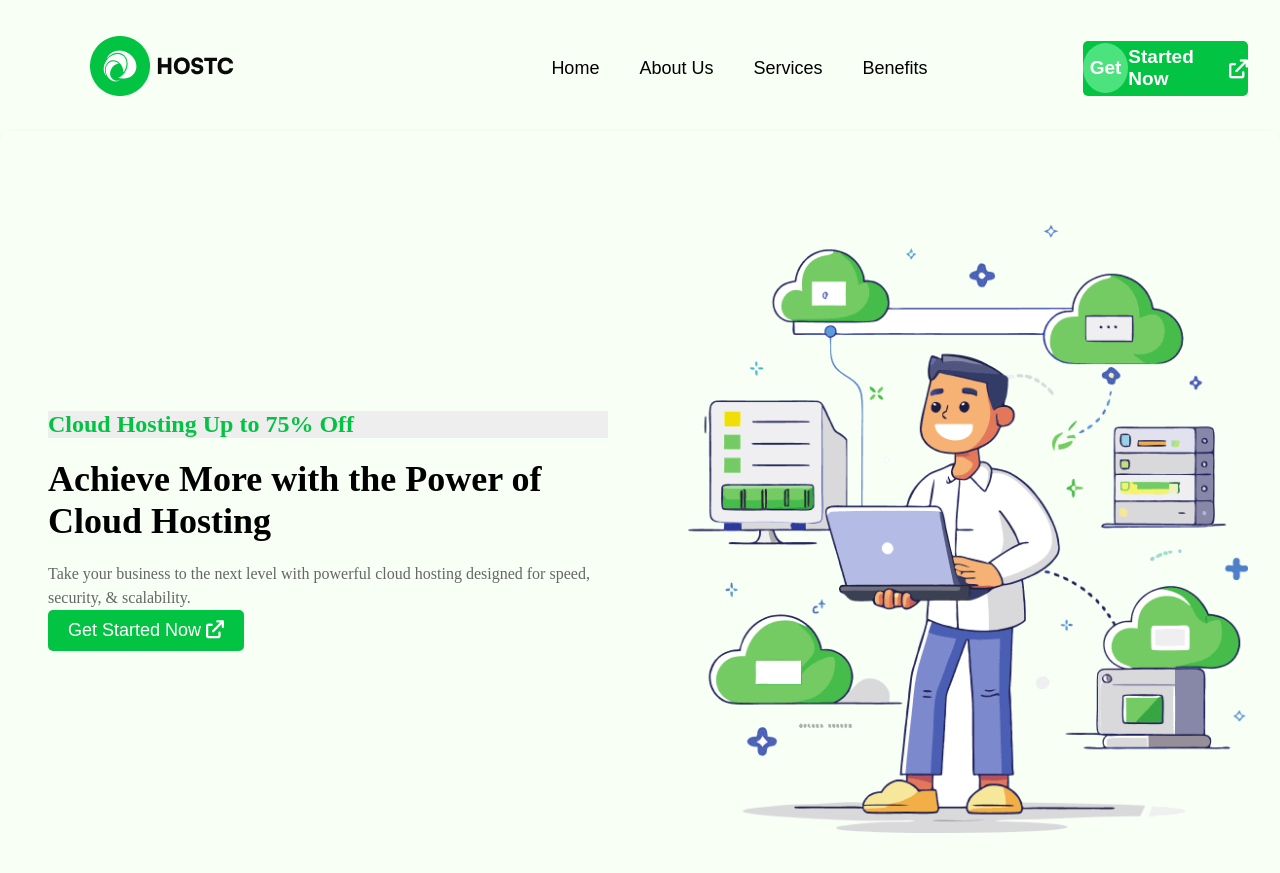
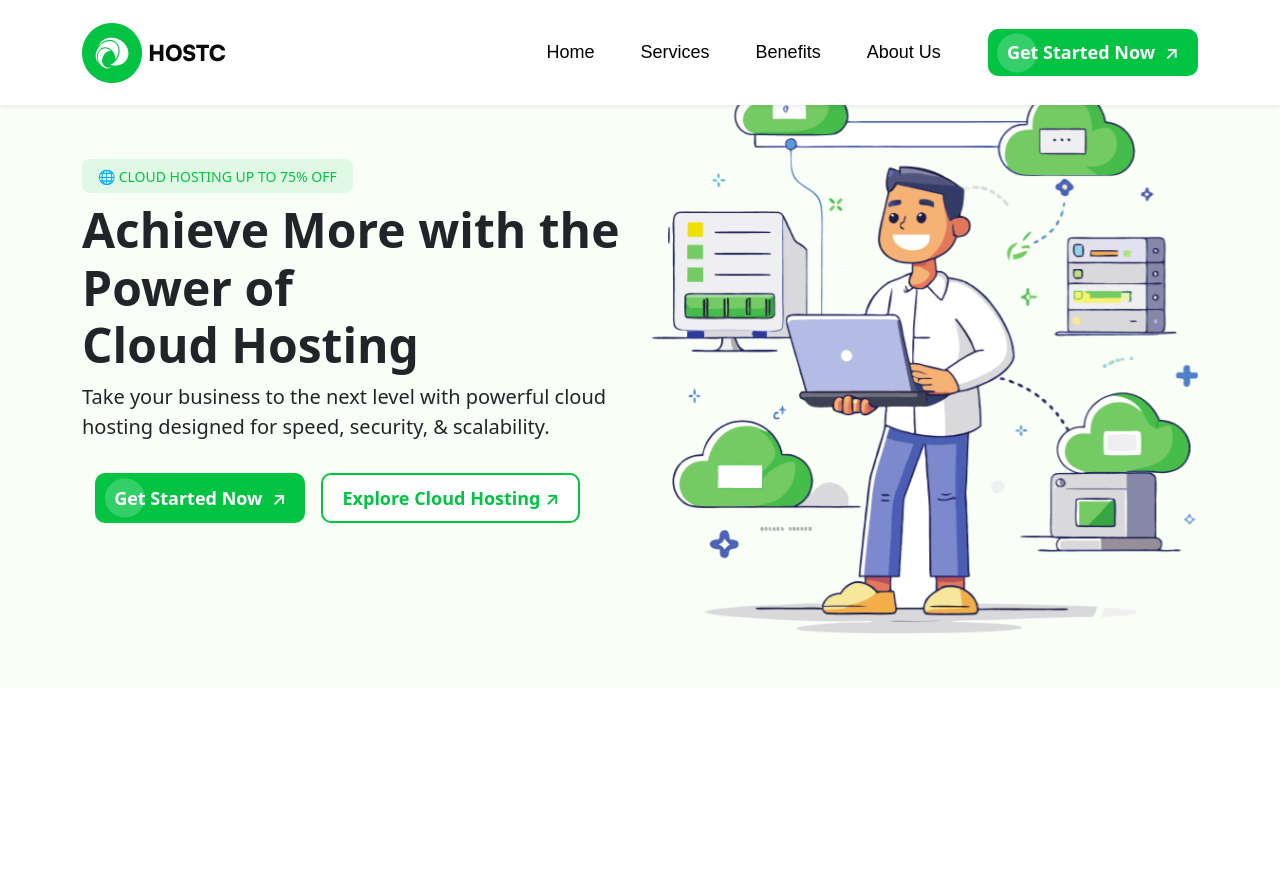
Before and after one commit to mishra-naveen-dev/website-hostc, a plain HTML site: page index.html in a window 1280 px wide. After the commit the page ends 800 px from the top, so only its background shows below. Drawn offline with nearby package versions, Linux system fonts and the light colour scheme.

Commit message:
upgrade the page

```diff
--- a/index.html
+++ b/index.html
@@ -2,75 +2,94 @@
 <html lang="en">
 
 <head>
-    <meta charset="UTF-8" />
-    <meta name="viewport" content="width=device-width, initial-scale=1.0" />
-    <title>HOSTC - Cloud Hosting</title>
-    <link rel="stylesheet" href="styles.css" />
-    <link rel="stylesheet" href="https://cdnjs.cloudflare.com/ajax/libs/font-awesome/6.0.0/css/all.min.css" />
+    <meta charset="UTF-8">
+    <meta name="viewport" content="width=device-width, initial-scale=1.0">
+    <link rel="stylesheet" href="./styles.css">
+    <!-- Bootstrap CSS -->
+    <link href="https://cdn.jsdelivr.net/npm/bootstrap@5.3.3/dist/css/bootstrap.min.css" rel="stylesheet">
+
+    <!-- Bootstrap JS -->
+    <script src="https://cdn.jsdelivr.net/npm/bootstrap@5.3.3/dist/js/bootstrap.bundle.min.js"></script>
+
+    <title>Hostc</title>
 </head>
 
 <body>
+    <!-- header -->
+    <header>
+        <nav class="navbar navbar-expand-lg navbar-light bg-white shadow-sm py-3">
+            <div class="container">
+                <!-- Logo -->
+                <a class="navbar-brand fw-bold text-primary" href="#">
+                    <img src="./image/header-logo6.png" alt="">
+                </a>
 
-    <!-- Header -->
-    <header>
-        <div class="header-container">
-            <div class="imgdiv">
-                <img src="./image/header-logo6.png" alt="HOSTC Logo" class="logo" />
-            </div>
-            <nav class="navbar">
-                <ul class="nav-links ">
-                    <li><a href="#">Home</a></li>
-                    <li><a href="#">About Us</a></li>
-                    <li><a href="#">Services</a></li>
-                    <li><a href="#">Benefits</a></li>
-                </ul>
-            </nav>
-            <div class="btndiv">
-                <a href="#" class="get-started-btn">
-                    <span>Get</span> Started Now  <i class="fas fa-arrow-up-right-from-square"></i>
-                </a>
-            </div>
+                <!-- Toggle for mobile -->
+                <button class="navbar-toggler" type="button" data-bs-toggle="collapse" data-bs-target="#navbarNav">
+                    <span class="navbar-toggler-icon"></span>
+                </button>
 
-        </div>
-    </header>
-
-
-
-    <!-- Hero Section -->
-    <section class="hero">
-        <div class="container">
-            <div class="left">
-                <h2>Cloud Hosting Up to 75% Off</h2>
-                <h1>Achieve More with the Power of Cloud Hosting</h1>
-                <p>Take your business to the next level with powerful cloud hosting designed for speed, security, &
-                    scalability.</p>
-                <div class="btns">
-                    <button>
-                        <a href="#" class="get-started-btn">Get Started Now <i
-                                class="fas fa-arrow-up-right-from-square"></i></a>
-                    </button>
-
-                </div>
-                <!-- <div class="btns2">
-                    <button>
-                        <a href="#" class="get-started-btn">Get Started Now <i
-                                class="fas fa-arrow-up-right-from-square"></i></a>
-                    </button>
-                </div> -->
-
-            </div>
-            <div class="right">
-                <img src="./image/hero6-image.png" alt="Cloud Hosting Image" class="hero-image" />
-            </div>
-        </div>
-    </section>
+                <!-- Nav Items -->
+                <div class="collapse navbar-collapse justify-content-end" id="navbarNav">
+                    <ul class="navbar-nav me-4">
+                        <li class="nav-item">
+                            <a class="nav-link" href="#">Home</a>
+                        </li>
+                        <li class="nav-item">
+                            <a class="nav-link" href="#">Services</a>
+                        </li>
+                        <li class="nav-item">
+                            <a class="nav-link" href="#">Benefits</a>
+                        </li>
+                        <li class="nav-item">
+                            <a class="nav-link" href="#">About Us</a>
+                        </li>
+                    </ul>
 
 
 
 
+                </div>
+                <!-- Get Started Button -->
+                <div class="btndiv">
+                    <a href="#get-started" class="get-started-btn">
+                        <span class="glow-circle"></span>
+                        Get Started Now <span class="arrow">↗</span>
+                    </a>
+                </div>
 
+            </div>
+        </nav>
 
+    </header>
+    <main>
+        <section class="hero-section py-5">
+            <div class="container">
+                <div class="row align-items-center">
+                    <!-- Left Content -->
+                    <div class="col-md-6 text-start">
+                        <p class="badge-text mb-2">🌐 CLOUD HOSTING UP TO 75% OFF</p>
+                        <h1 class="display-5 fw-bold">Achieve More with the Power of <br> Cloud Hosting</h1>
+                        <p class="lead mb-4">
+                            Take your business to the next level with powerful cloud hosting designed for speed,
+                            security, & scalability.
+                        </p>
+                        <div class="btn d-flex gap-3 flex-wrap">
+                            <a href="#" class=" get-started-btn"> <span class="glow-circle"></span>Get Started Now <span
+                                    class="arrow">↗</span></a>
+                            <a href="#" class=" explore-btn">Explore Cloud Hosting <span class="arrow">↗</span></a>
+                        </div>
+                    </div>
 
+                    <!-- Right Image -->
+                    <div class="col-md-6 text-center mt-4 mt-md-0">
+                        <img src="./image/hero6-image.png" alt="Cloud Hosting" class="img-fluid hero-img">
+                    </div>
+                </div>
+            </div>
+        </section>
+
+    </main>
 </body>
 
 </html>
--- a/styles.css
+++ b/styles.css
@@ -1,176 +1,162 @@
-* {
-  margin: 0;
-  padding: 0;
-  box-sizing: border-box;
+header {
+  position: fixed;
+  top: 0;
+  width: 100%;
+  z-index: 1000;
 }
-body {
-  background: #f8fff5;
-  color: #000;
-}
-
-header .header-container {
-  display: flex;
-  justify-content: space-between;
-  align-items: center;
-  width: 100%;
-  padding: 20px 0px 15px 10px;
-  position: sticky;
-  margin-top: 1rem;
-  background: #f8fff5;
-}
-header .imgdiv img {
-  border-radius: 5px;
-  margin-left: 5rem;
-  height: auto;
-}
-header nav {
-  flex-grow: 1;
-  display: flex;
-  justify-content: center;
-}
-header nav ul {
-  display: flex;
-  text-decoration: none;
-  align-items: center;
-  color: #000;
-  padding-left: 10rem;
-}
-header nav ul li {
-  position: relative;
+.navbar-nav .nav-item {
   font-size: 18px;
   font-family: "Outfit", sans-serif;
-  padding: 10px 20px;
   transition: color 0.3s ease;
   list-style: none;
   cursor: pointer;
+  margin: 15px;
 }
-header nav ul li a {
-  text-decoration: none;
+.navbar-nav .nav-item a {
   color: #000;
 }
-header nav ul li a:hover {
+.navbar-nav .nav-item a:hover {
   color: #03c343;
   transition: color 0.3s ease;
 }
 
-.header-container .btndiv {
-  background-color: #03c343;
-  border-radius: 5px;
-  color: #fff;
-  font-family: "Outfit", sans-serif;
-  display: flex;
-  justify-content: center;
-  align-items: center;
-  margin-right: 2rem;
-  height: 55px;
-  width: 13%;
-  cursor: pointer;
+.btndiv {
+  display: inline-block;
+  position: relative;
 }
 
-.header-container .btndiv a {
-  font-size: 19px;
+.get-started-btn {
+  position: relative;
+  background-color: #03c343;
+  color: #ffffff;
   font-weight: bold;
-  display: flex;
-  justify-content: center;
+  font-size: 18px;
+  padding: 0.8rem 1.8rem;
+  border-radius: 12px;
+  text-decoration: none;
+  display: inline-flex;
   align-items: center;
-  text-decoration: none;
+  gap: 0.6rem;
+  overflow: hidden;
+  transition: background-color 0.4s ease;
+  z-index: 1;
+  border: none;
+}
+
+/* Hover background */
+.get-started-btn:hover {
+  background-color: #000;
   color: #fff;
 }
 
-.header-container .btndiv a span {
-  display: flex;
-  justify-content: center;
-  align-items: center;
-  width: 50px;
-  height: 50px;
-}
-.header-container .btndiv a span {
-  border-radius: 50%;
-  display: flex;
-  background-color: #4ce27e;
-  color: #fff;
-  opacity: 1.3;
+/* Arrow animation */
+.get-started-btn .arrow {
+  display: inline-block;
+  transition: transform 0.4s ease;
+  font-size: 18px;
+  color: inherit;
 }
 
-.header-container .btndiv:hover,
-.header-container .btndiv a:hover,
-.header-container .btndiv a span:hover {
+.get-started-btn:hover .arrow {
+  transform: translate(5px, -5px);
+}
+
+/* Circle behind text */
+.glow-circle {
+  position: absolute;
+  width: 40px;
+  height: 39px;
+  background-color: rgba(255, 255, 255, 0.2);
+  border-radius: 50%;
+  top: 50%;
+  left: 9.5px;
+  transform: translateY(-50%);
+  z-index: 0;
+}
+
+/* Arrow Animation */
+.btndiv .get-started-btn .arrow {
+  display: inline-block;
+  transition: transform 0.4s ease, color 0.4s ease;
+}
+
+.btndiv .get-started-btn:hover {
+  background-color: #000000;
+  color: #ffffff;
+}
+
+.btndiv .get-started-btn:hover .arrow {
+  transform: translate(5px, -5px);
+  color: #ffffff;
+}
+
+.hero-section {
+  background-color: #f9fff6;
+}
+
+.badge-text {
+  background-color: rgba(3, 195, 67, 0.1);
+  color: #03c343;
+  font-weight: 500;
+  padding: 0.4rem 1rem;
+  border-radius: 8px;
+  display: inline-block;
+  font-size: 14px;
+}
+
+.get-started-btn {
+  background-color: #03c343;
+  color: white;
+  font-weight: 600;
+  font-size: 18px;
+  border-radius: 10px;
+  padding: 0.6rem 1.2rem;
+  transition: all 0.3s ease;
+}
+
+.get-started-btn:hover {
   background-color: #000;
   color: #fff;
-  transition: background-color 0.3s ease;
-}
-/* hero section */
-.hero {
-  margin-top: 1rem;
 }
 
-.hero .container {
-  display: flex;
-  width: 100%;
-
-  height: 100vh;
-  justify-content: center;
-  align-items: center;
-  box-shadow: 0 4px 10px rgba(0, 0, 0, 0.1);
+.explore-btn {
+  font-weight: 600;
+  font-size: 18px;
+  border: 2px solid #03c343;
+  color: #03c343;
+  background-color: #fff;
   border-radius: 10px;
-  overflow: hidden;
-}
-.container .left {
-  flex: 1;
-  background-color: #f8fff5;
-  padding: 3rem;
-  display: flex;
-  flex-direction: column;
-  justify-content: center;
-}
-.container .left h2 {
-  margin-bottom: 20px;
-  color: #03c343;
-  background-color: #eee;
-  padding-left: 0;
-}
-.container .left h1 {
-  margin-bottom: 20px;
-  color: #000;
-  flex-wrap: wrap;
-  font-size: 36px;
-  font-weight: bold;
-}
-.container .left p {
-  color: #666;
-  line-height: 1.5;
+  text-decoration: none;
+  padding: 0.6rem 1.2rem;
+  transition: all 0.3s ease;
 }
 
-.container .left button {
+.explore-btn:hover {
   background-color: #03c343;
-  display: flex;
-
-  flex-direction: column;
   color: #fff;
-  border: none;
-  padding: 10px 20px;
-  border-radius: 5px;
-  cursor: pointer;
 }
 
-.container .left .btns a {
-  text-decoration: none;
-  color: #fff;
-  font-size: 18px;
-  gap: 10px;
-  margin: auto;
-}
-.hero .container .right {
-  flex: 1;
-  border-radius: 50%;
-  padding: 2rem;
-}
-.container .right img {
-  width: 100%;
-  height: 100%;
-  object-fit: cover;
-}
-.container .right img:hover {
-  transform: scale(1.05);
+.arrow {
+  display: inline-block;
   transition: transform 0.3s ease;
 }
+
+.get-started-btn:hover .arrow,
+.explore-btn:hover .arrow {
+  transform: translate(5px, -5px);
+}
+
+/* Hero image animation */
+.hero-img {
+  animation: floatUpDown 3s ease-in-out infinite;
+}
+
+@keyframes floatUpDown {
+  0%,
+  100% {
+    transform: translateY(0px);
+  }
+  50% {
+    transform: translateY(-10px);
+  }
+}
```
Also changed, not shown: header.html (deleted, +0 -28 lines), image/about6-image.png (added).
